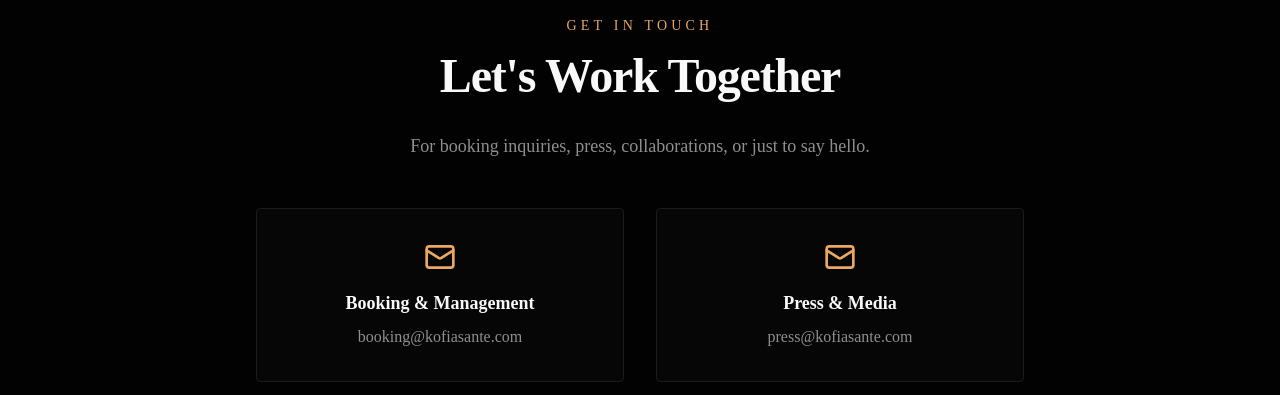
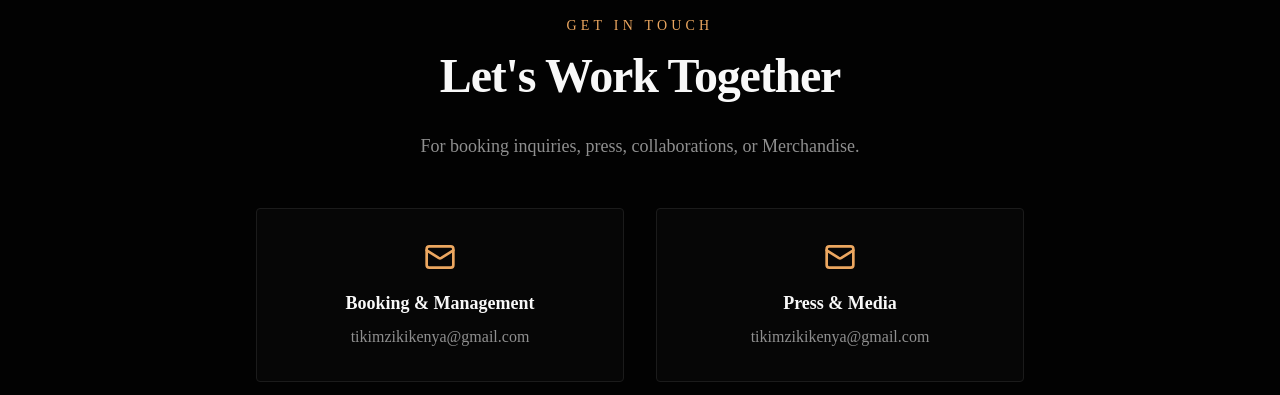
Before and after one commit to Nildaproduction/Tikiziki, a Next.js app: page / in a window 1280 px wide. Shown: the part 6708-7103 px from the top of the page. Built offline with nearby package versions, Linux system fonts and the light colour scheme.

Commit message:
Update contact-section.tsx

```diff
--- a/components/contact-section.tsx
+++ b/components/contact-section.tsx
@@ -5,7 +5,7 @@ import Link from "next/link"
 const socialLinks = [
   { icon: Instagram, href: "https://instagram.com", label: "Instagram" },
   { icon: Youtube, href: "https://youtube.com", label: "YouTube" },
-  { icon: Music, href: "https://spotify.com", label: "Spotify" },
+  { icon: Music, href: "https://open.spotify.com/artist/2HsQ019QVh3OKVEAfTry74?si=ePngPr07TXajhhT3rSFdcg", label: "Spotify" },
 ]
 
 export function ContactSection() {
@@ -18,7 +18,7 @@ export function ContactSection() {
             {"Let's Work Together"}
           </h2>
           <p className="text-lg text-muted-foreground mb-12">
-            For booking inquiries, press, collaborations, or just to say hello.
+            For booking inquiries, press, collaborations, or Merchandise.
           </p>
 
           <div className="grid md:grid-cols-2 gap-8 mb-12">
@@ -26,20 +26,20 @@ export function ContactSection() {
               <Mail className="h-8 w-8 text-primary mx-auto mb-4" />
               <h3 className="font-bold text-lg mb-2">Booking & Management</h3>
               <Link
-                href="mailto:booking@kofiasante.com"
+                href="tikimzikikenya@gmail.com"
                 className="text-muted-foreground hover:text-foreground transition-colors"
               >
-                booking@kofiasante.com
+                tikimzikikenya@gmail.com
               </Link>
             </div>
             <div className="p-8 bg-card border border-border rounded-lg">
               <Mail className="h-8 w-8 text-primary mx-auto mb-4" />
               <h3 className="font-bold text-lg mb-2">Press & Media</h3>
               <Link
-                href="mailto:press@kofiasante.com"
+                href="mailto:tikimzikikenya@gmail.com"
                 className="text-muted-foreground hover:text-foreground transition-colors"
               >
-                press@kofiasante.com
+                tikimzikikenya@gmail.com
               </Link>
             </div>
           </div>
```
